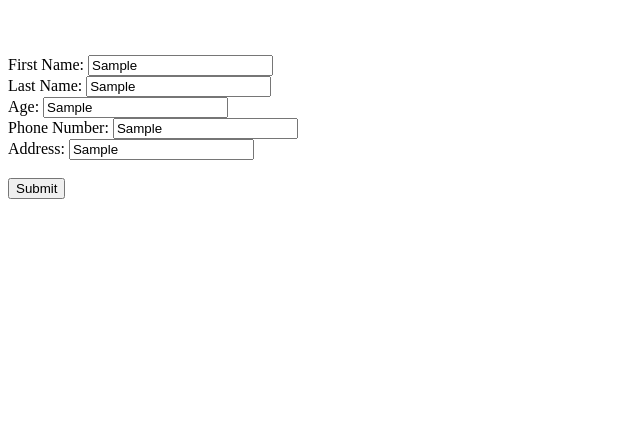
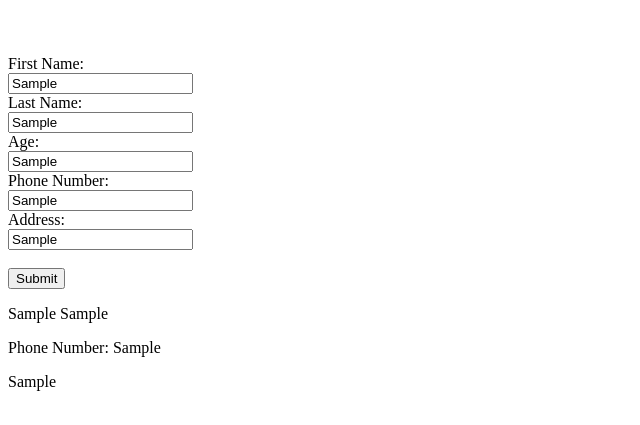
Before and after one commit to Tyler026/CodingFromScratchFinal, a plain HTML site: page index.html in a window 1280 px wide. Both pictures are taken after typing "Sample", "Sample", "Sample", "Sample", "Sample" into the empty fields and a click on the button "Submit". Shown: the part 61-486 px from the top of the page, without its empty margins (0-640 px from the left). Drawn offline with Linux system fonts and the light colour scheme.

Commit message:
JavaScript

```diff
--- a/index.html
+++ b/index.html
@@ -11,18 +11,23 @@
     <br>
     <br>
     <label for="firstName">First Name:</label>
-    <input id="firstName" type="firtsName">
+    <br>
+    <input id="firstName" type="text" name="firstName">
     <br>
     <label for="lastName">Last Name:</label>
+    <br>
     <input id="lastName" type="text" name="lastName">
     <br>
     <label for="age">Age:</label>
+    <br>
     <input id="age" type="text" name="age">
     <br>
     <label for="phoneNumber">Phone Number:</label>
+    <br>
     <input id="phoneNumber" tpe="text" name="phoneNumber">
     <br>
     <label for="address">Address:</label>
+    <br>
     <input id="address" type="text" name="address">
     <br>
     <br>
@@ -30,4 +35,10 @@
     <script src="script.js"></script>
 </body>
 
+
+<p id="postFullName"></p>
+<p id="postAge"></p>
+<p id="postPhoneNumber"></p>
+<p id="postAddress"></p>
+
 </html>
--- a/script.js
+++ b/script.js
@@ -0,0 +1,27 @@
+// Coding From Scratch Final Project
+
+function idCard() {
+// Pull Info
+var  firstName = document.getElementById("firstName").value;
+var  lastName = document.getElementById("lastName").value;
+var address = document.getElementById("address").value;
+var age = document.getElementById("age").value;
+var phoneNumber = document.getElementById("phoneNumber").value;
+// Post Info
+document.getElementById("postFullName").innerHTML = firstName + " " + lastName;
+document.getElementById("postAddress").innerHTML = address;
+document.getElementById("postPhoneNumber").innerHTML = phoneNumber;
+// Empty Array
+var  numberArray = []
+numberArray.push (age, phoneNumber)
+console.log(numberArray);
+
+  for (var i = age, numberArray; i < numberArray; i++) {
+        if ( i <= 100) {
+            document.getElementById("postAge").innerHTML = "Age: " + age;
+        } else {
+            document.getElementById("postPhoneNumber").innerHTML = "Phone Number: " + phoneNumber;
+        }
+    }
+
+}
```
